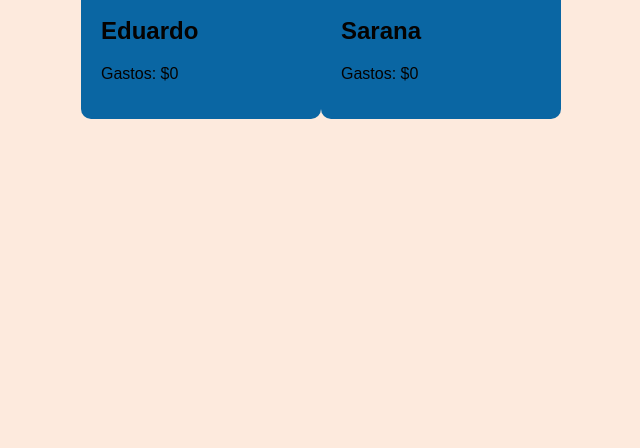
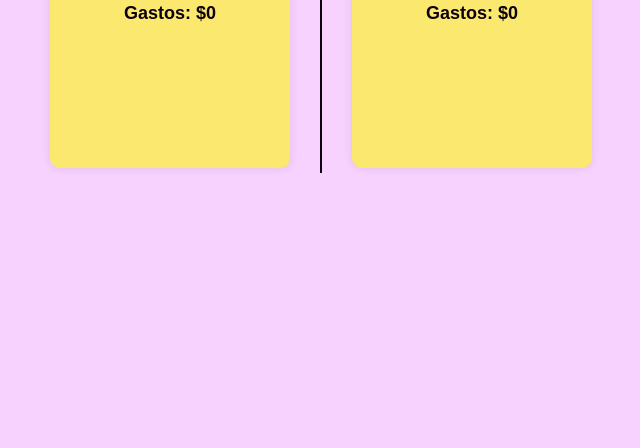
Before and after one commit to edugod/edurana, a plain HTML site: page index.html in a window 1280 px wide. Shown: the part 352-800 px from the top of the page, without its empty margins (319-959 px from the left). Drawn offline with Linux system fonts and the light colour scheme.

Commit message:
hmmmmmmmm

```diff
--- a/assets/css/styles.css
+++ b/assets/css/styles.css
@@ -1,9 +1,8 @@
-:root{ --text: #050200;
---background: #fdeadd;
---primary: #0a66a3;
---secondary: #f9c9a9;
---accent: #0d7ec9;
-
+:root{ --text: #0d000f;
+    --background: #f8d2fe;
+    --primary: #fbe96f;
+    --secondary: #f3b4fd;
+    --accent: #06e0c3;
 
 --font-title: 32px;
 --font-body: 18px;
@@ -23,15 +22,41 @@ body {
     background-color: var(--background);
 }
 
-.placar {
+  .placar {
     display: flex;
     justify-content: center;
     align-items: center;
-}
+  }
 
-.lado {
+  .lado {
     width: 200px;
+    height: 200px;
     padding: 20px;
     background-color: var(--primary);
     border-radius: 10px;
-}
+    box-shadow: 0px 0px 10px rgba(0, 0, 0, 0.1);
+    margin: 10px;
+    color: var(--text);
+  }
+
+  .lado h2 {
+    font-size: var(--font-title);
+    margin: 0;
+    text-align: center;
+  }
+  p {
+    font-size: var(--font-body);
+  }
+
+  .gasto-eduardo,
+  .gasto-sarana {
+    text-align: center;
+    font-weight: bold;
+  }
+
+  .linha {
+    width: 2px;
+    background-color: var(--text);
+    height: 250px;
+    margin: 0 20px;
+  }
```
